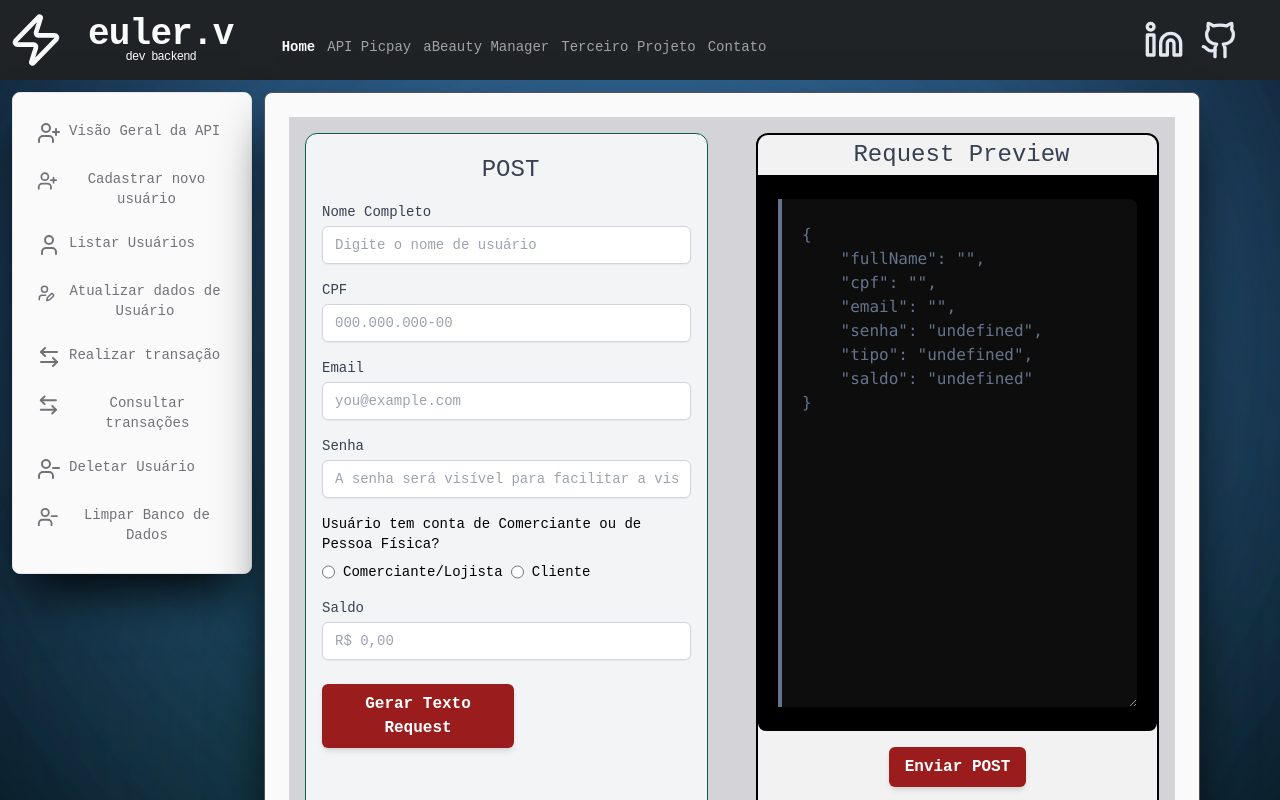
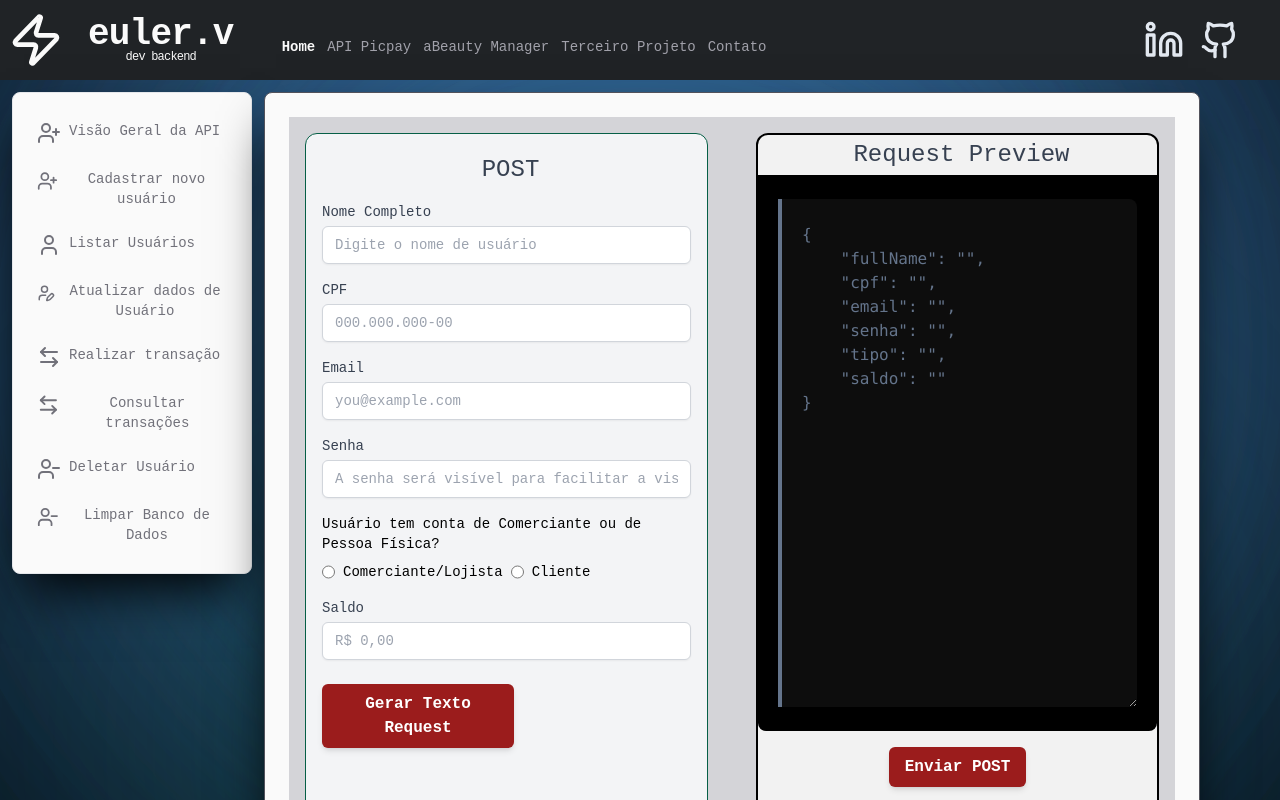
Before and after one commit to eulerv/portfolio-website-v2, a Next.js app: page /apiPicpay/cadastro in a window 1280 px wide. Shown: the top 800 px of the page. Built offline with nearby package versions, Linux system fonts and the light colour scheme.

Commit message:
Feature: Just Updating III

```diff
--- a/src/app/apiPicpay/cadastro/components/InputForm.tsx
+++ b/src/app/apiPicpay/cadastro/components/InputForm.tsx
@@ -8,7 +8,7 @@ export default function InputForm({
   setFormData,
 }: {
   setFormData: React.Dispatch<
-    React.SetStateAction<{ input1: string; input2: string; input3: string }>
+    React.SetStateAction<{ input1: string; input2: string; input3: string; input4: string; input5: string; input6: string }>
   >;
 }) {
   const [localFormData, setLocalFormData] = useState({
--- a/src/app/apiPicpay/cadastro/page.tsx
+++ b/src/app/apiPicpay/cadastro/page.tsx
@@ -15,6 +15,9 @@ export default function Home() {
     input1: "",
     input2: "",
     input3: "",
+    input4: "",
+    input5: "",
+    input6: "",
   });
 
   return (
```
